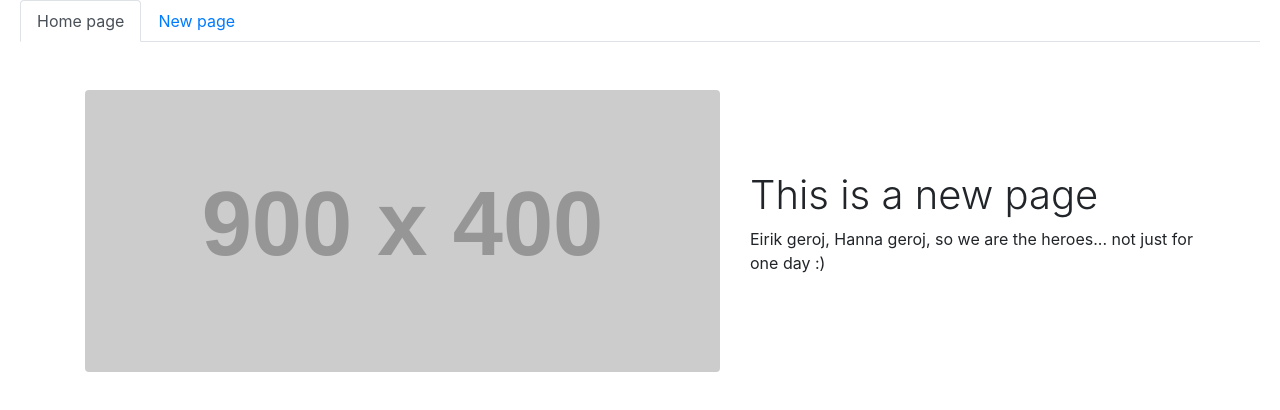
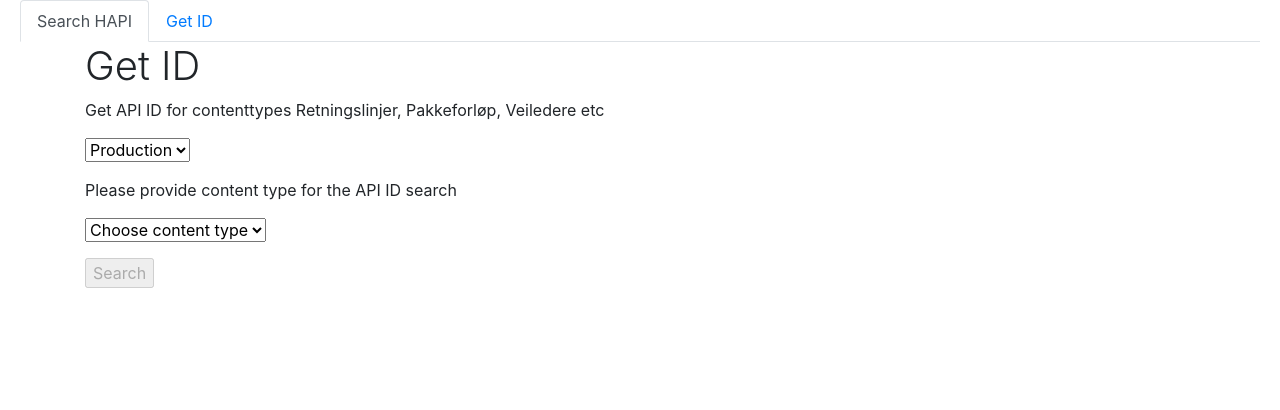
Before and after one commit to Conteir/HAPI, a React (Create React App) app: page /newpage in a window 1280 px wide. Shown: the top 410 px of the page. Built offline with nearby package versions, Linux system fonts and the light colour scheme.

Commit message:
Setup for search IDs

```diff
--- a/src/App.js
+++ b/src/App.js
@@ -14,8 +14,8 @@ export const App = class App extends React.Component {
 
             <nav>
               <div className="nav nav-tabs" id="nav-tab" role="tablist">
-                <a className="nav-item nav-link active" id="nav-homepage-tab" data-toggle="tab" href="/" role="tab" aria-controls="nav-homepage" aria-selected="true">Home page</a>
-                <a className="nav-item nav-link" id="nav-newpage-tab" data-toggle="tab" href="/newpage" role="tab" aria-controls="nav-newpage" aria-selected="false">New page</a>
+                <a className="nav-item nav-link active" id="nav-homepage-tab" data-toggle="tab" href="/" role="tab" aria-controls="nav-homepage" aria-selected="true">Search HAPI</a>
+                <a className="nav-item nav-link" id="nav-newpage-tab" data-toggle="tab" href="/newpage" role="tab" aria-controls="nav-newpage" aria-selected="false">Get ID</a>
               </div>
             </nav>
 
--- a/src/components/HomePage.jsx
+++ b/src/components/HomePage.jsx
@@ -33,7 +33,7 @@ export const HomePage = class HomePage extends React.Component {
       const enviroment = this.state.enviroment;
       let setEnviroments = enviroments.find(o => o.id === enviroment);
 
-      let url = setEnviroments.url;
+      let url = setEnviroments.url + 'innhold';
       let key = setEnviroments.key
       if (this.state.uglyId) {
         url += '/' + this.state.uglyId;
--- a/src/components/NewPage.jsx
+++ b/src/components/NewPage.jsx
@@ -1,27 +1,134 @@
-import React from "react";
+import React from 'react';
+import 'bootstrap/dist/css/bootstrap.min.css';
+import '../index.css';
+import { enviroments } from '../config.ts';
+import HTMLRender from './htmlRenderComponent.jsx';
+import { Spinner } from 'reactstrap';
 
 export const NewPage = class NewPage extends React.Component {
+
+  constructor(props) {
+    super(props);
+
+    this.state = {
+      showSpinner: false,
+      url: '',
+      response: '',
+      id: '',
+      records: [],
+      enviroment: 'prod'
+    };
+
+  }
+    mySubmitHandler = (event) => {
+      event.preventDefault();
+
+      this.setState({ response: '' });
+
+      const enviroment = this.state.enviroment;
+      let setEnviroments = enviroments.find(o => o.id === enviroment);
+
+      let url = setEnviroments.url
+      let key = setEnviroments.key
+      url +=  this.state.id;
+
+
+      this.setState({ url: url });
+      this.setState({ showSpinner: true });
+
+      fetch(url,
+        {
+          method: 'GET',
+          headers: {
+            'Accept': 'application/json',
+            'Ocp-Apim-Subscription-Key': key
+          }
+        }
+      )
+        .then(response => response.json())
+        .then(data => {
+          this.responseHandler(data);
+          this.setState({ showSpinner: false });
+        }, () => this.setState({ showSpinner: false }))
+
+        ;
+    }
+
+    responseHandler = (data) => {
+      if (data) {
+        this.setState({
+          response: JSON.stringify(data, null, 2)
+        });
+      }
+    }
+
+  ChangeHandlerId = (event) => {
+    this.setState({
+      id: event.target.value
+    });
+  }
       render() {
           return (
             <div className="newpage">
             <div className="container">
-              <div className="row align-items-center my-5">
-                <div className="col-lg-7">
-                  <img
-                    className="img-fluid rounded mb-4 mb-lg-0"
-                    src="http://placehold.it/900x400"
-                    alt=""
-                  />
-                </div>
-                <div className="col-lg-5">
-                  <h1 className="font-weight-light">This is a new page</h1>
+                  <h1 className="font-weight-light">Get ID</h1>
                   <p>
-                    Eirik geroj, Hanna geroj, so we are the heroes... not just for one day :)
-                  </p>
-                </div>
+Get API ID for contenttypes Retningslinjer, Pakkeforløp, Veiledere etc                   </p>
+
+
+
+<form onSubmit={this.mySubmitHandler}>
+
+  <div className="form-group">
+    <select name="enviroment" id="enviroment"
+      onChange={evt => this.ChangeHandlerEnviroment(evt)}
+    >
+
+      <option value="prod">Production</option>
+      <option value="test-bt">Test BT</option>
+      <option value="test-st">Test ST</option>
+      <option value="qa">QA</option>
+
+    </select>
+  </div>
+
+  <div className="row">
+    <div className="col">
+      <p>Please provide content type for the API ID search</p>
+    </div>
+  </div>
+
+  <div className="form-group">
+    <select name="id" id="id"
+      onChange={evt => this.ChangeHandlerId(evt)}
+    >
+      <option value="" select="default">Choose content type</option>
+      <option value="anbefalinger">Retningslinjer</option>
+      <option value="pakkeforløp">Pakkerforløp</option>
+      <option value="nasjonal-veileder">Veiledere</option>
+    </select>
+  </div>
+
+
+  <div className="form-group">
+    <input
+      type='submit'
+      value="Search"
+      disabled={!( this.state.id )}
+    />
+  </div>
+  {this.state.showSpinner ? <Spinner color="success" /> : null}
+
+
+</form>
+</div>
+<div>
+            <HTMLRender data={this.state.response}/>
+          </div>
+<div><pre>{this.state.response}</pre></div>
+<div><pre><h4>{this.state.url}</h4></pre></div>
               </div>
-            </div>
-          </div>
+
           )
 
       }
--- a/src/components/htmlRenderComponent.jsx
+++ b/src/components/htmlRenderComponent.jsx
@@ -1,7 +1,8 @@
-import React from 'react';
+import React, { Component } from 'react';
 import { CollapsibleComponent, CollapsibleHead, CollapsibleContent } from "react-collapsible-component";
 
 export const HTMLRender = class HTMLRender extends React.Component {
+
 
   render () {
     return (
@@ -14,8 +15,11 @@ export const HTMLRender = class HTMLRender extends React.Component {
   renderJson() {
     if (this.props.data) {
       let json = JSON.parse(this.props.data);
+      if (Array.isArray(json) && window.location.href.indexOf('newpage')  > -1)
+{console.log('newpage')}
 
-      if (Array.isArray(json)) {
+      else if (Array.isArray(json) && !window.location.href.indexOf('newpage') > -1)
+     {
         return json.map((item, index) =>
           <div key={index}>
 
@@ -191,4 +195,5 @@ export const HTMLRender = class HTMLRender extends React.Component {
   }
 
 }
+
 export default HTMLRender;
--- a/src/config.ts
+++ b/src/config.ts
@@ -25,25 +25,25 @@ export const codeSystems = [
     {
       id: "test-bt",
       title: "Test BT",
-      url: "https://helsedirektoratet-bt.azure-api.net/innhold/innhold",
+      url: "https://helsedirektoratet-bt.azure-api.net/innhold/",
       key: "143e448642124111b8c5e4d7e00d1975",
     },
     {
       id: "test-st",
       title: "Test ST",
-      url: "https://helsedirektoratet-st.azure-api.net/innhold/innhold",
+      url: "https://helsedirektoratet-st.azure-api.net/innhold/",
       key: "663f23169cae4c8785ec48defa793c23",
     },
     {
       id: "qa",
       title: "QA",
-      url: "https://helsedirektoratet-at.azure-api.net/innhold/innhold",
+      url: "https://helsedirektoratet-at.azure-api.net/innhold/",
       key: "4f044f75aeea46529ad158cf910e800c",
     },
     {
       id: "prod",
       title: "Production",
-      url: "https://api.helsedirektoratet.no/innhold/innhold",
+      url: "https://api.helsedirektoratet.no/innhold/",
       key: "89b72a3ad5cf4723b3f489c3eb4d82a1",
     },
   ]
```
